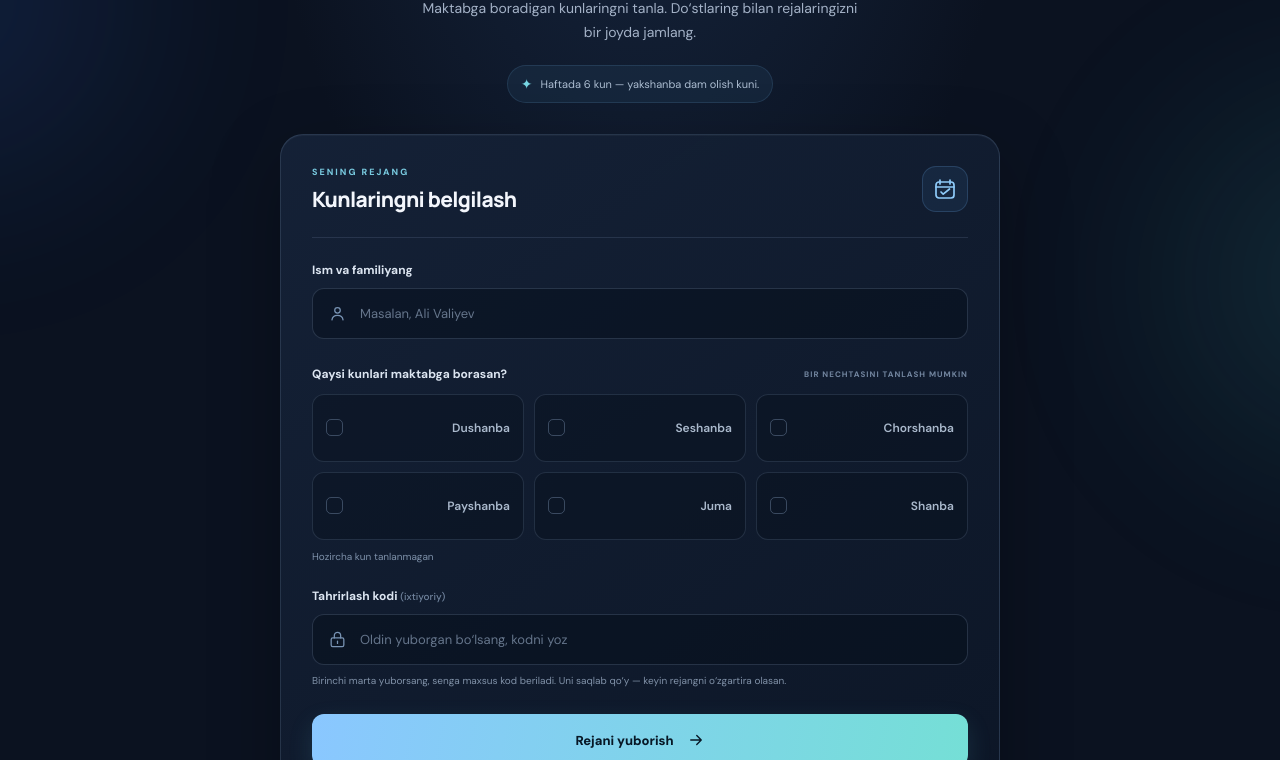
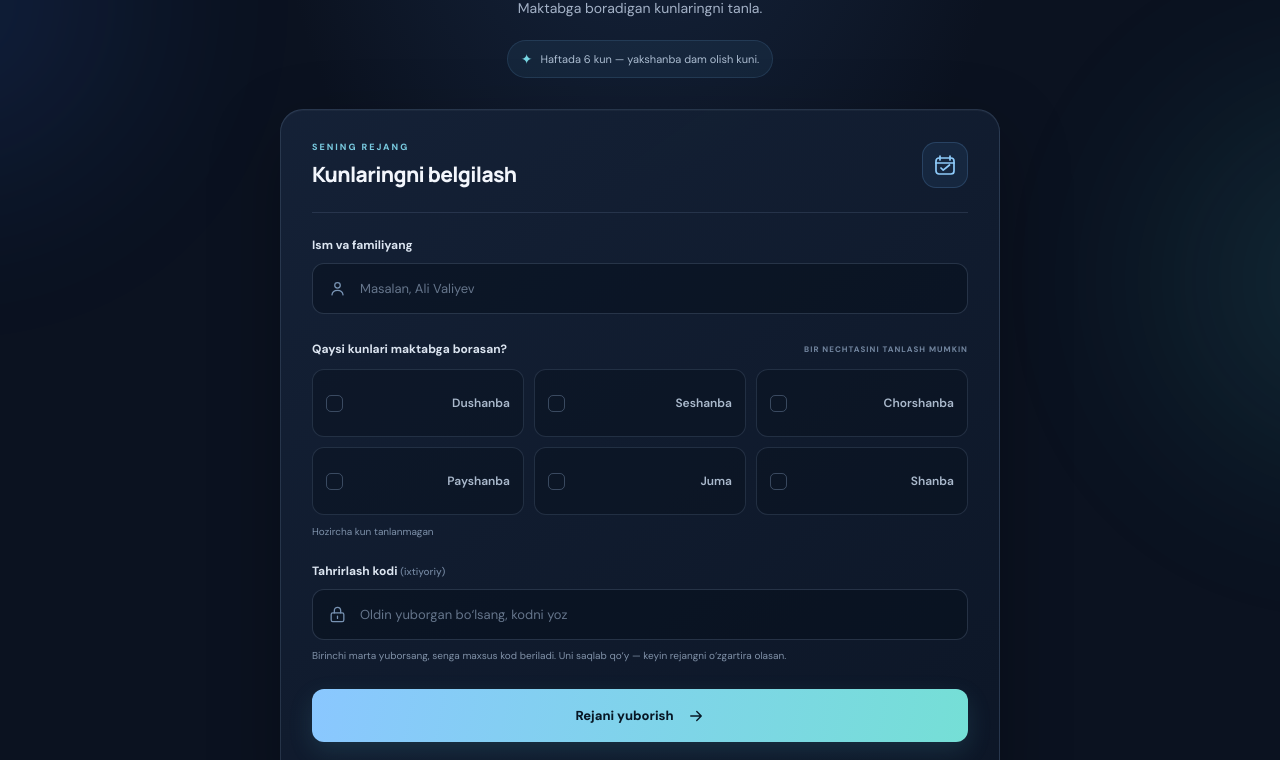
Before and after one commit to abdulzoxirbaxromovic-alt/classsync, a plain HTML site: page index.html in a window 1280 px wide. Shown: the part 340-1100 px from the top of the page. Drawn offline with Linux system fonts and the light colour scheme.

Commit message:
Update index.html

```diff
--- a/index.html
+++ b/index.html
@@ -31,7 +31,7 @@
     <section class="intro">
       <div class="eyebrow"><span class="eyebrow-line"></span> BIRGA REJA QILAMIZ</div>
       <h1>Bir kunda<br><span class="gradient-text">birga boramiz.</span></h1>
-      <p class="intro-copy">Maktabga boradigan kunlaringni tanla. Do‘stlaring bilan rejalaringizni bir joyda jamlang.</p>
+      <p class="intro-copy">Maktabga boradigan kunlaringni tanla.</p>
       <div class="week-note">
         <span class="week-icon" aria-hidden="true">✦</span>
         <span>Haftada 6 kun — yakshanba dam olish kuni.</span>
```
